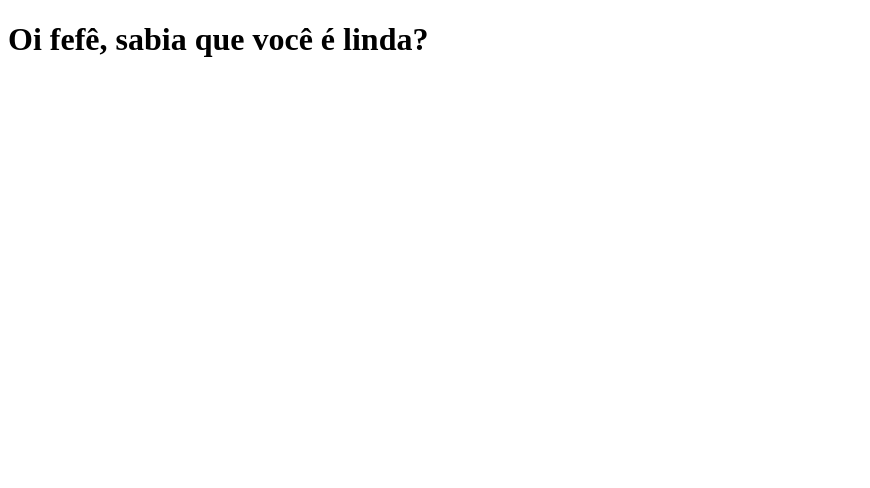
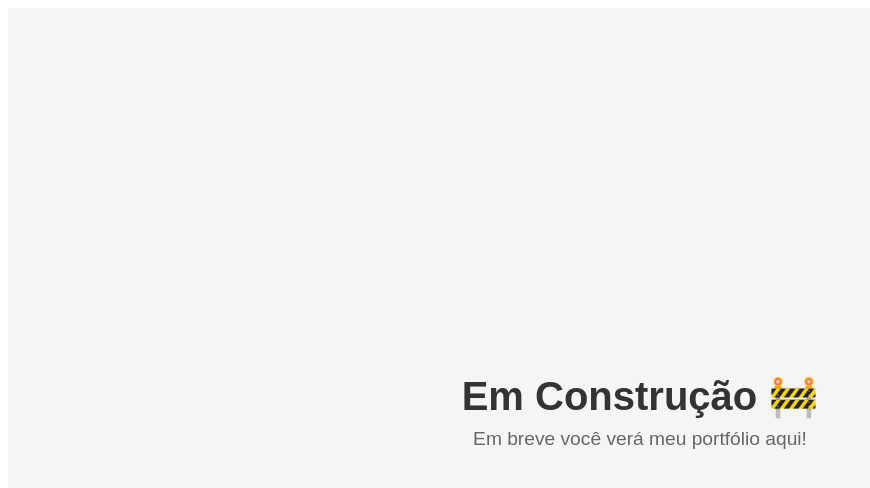
Before and after one commit to hernanijr/clone-tabnews, a Next.js app: page / in a window 1280 px wide. Shown: the top 488 px of the page, without its empty margins (0-870 px from the left). Built offline with nearby package versions, Linux system fonts and the light colour scheme.

Commit message:
feat: update Home page layout and styles

```diff
--- a/pages/index.js
+++ b/pages/index.js
@@ -1,5 +1,12 @@
+import styles from '../styles/Home.module.css';
+
 function Home() {
-  return <h1> Oi fefê, sabia que você é linda? </h1>;
+  return(
+    <div className={styles.container}>
+      <h1 className={styles.title}>Em Construção 🚧</h1>
+      <p className={styles.description}>Em breve você verá meu portfólio aqui!</p>
+    </div>
+  );
 }
 
 export default Home;
--- /dev/null
+++ b/styles/Home.module.css
@@ -0,0 +1,29 @@
+
+.container {
+  display: flex;
+  flex-direction: column;
+  align-items: center;
+  justify-content: center;
+  height: 100vh;
+  text-align: center;
+  background-color: #f5f5f5;
+  color: #333;
+  font-family: Arial, sans-serif;
+}
+
+.title {
+  font-size: 2.5rem;
+  color: #333;
+  margin-bottom: 0.5rem;
+}
+
+.description {
+  font-size: 1.2rem;
+  color: #666;
+  margin-top: 0;
+}
+
+.icon {
+  font-size: 4rem;
+  margin-bottom: 1rem;
+}
```
